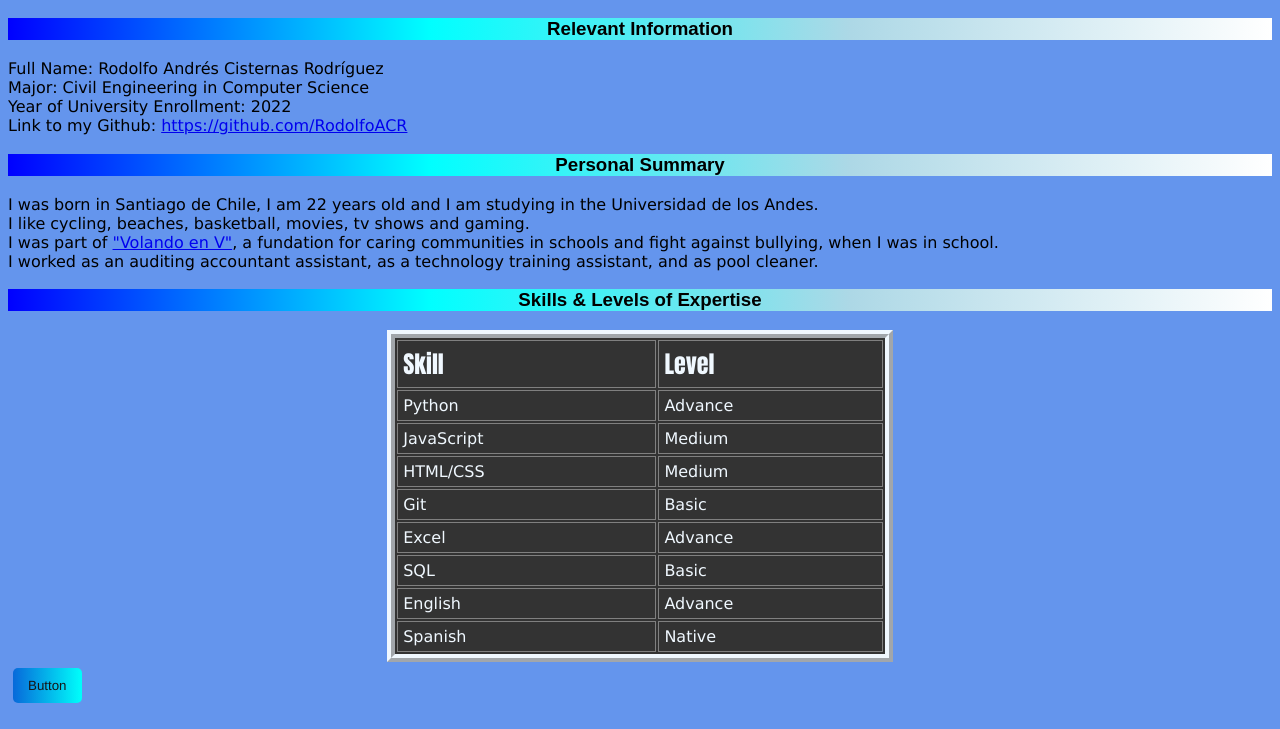
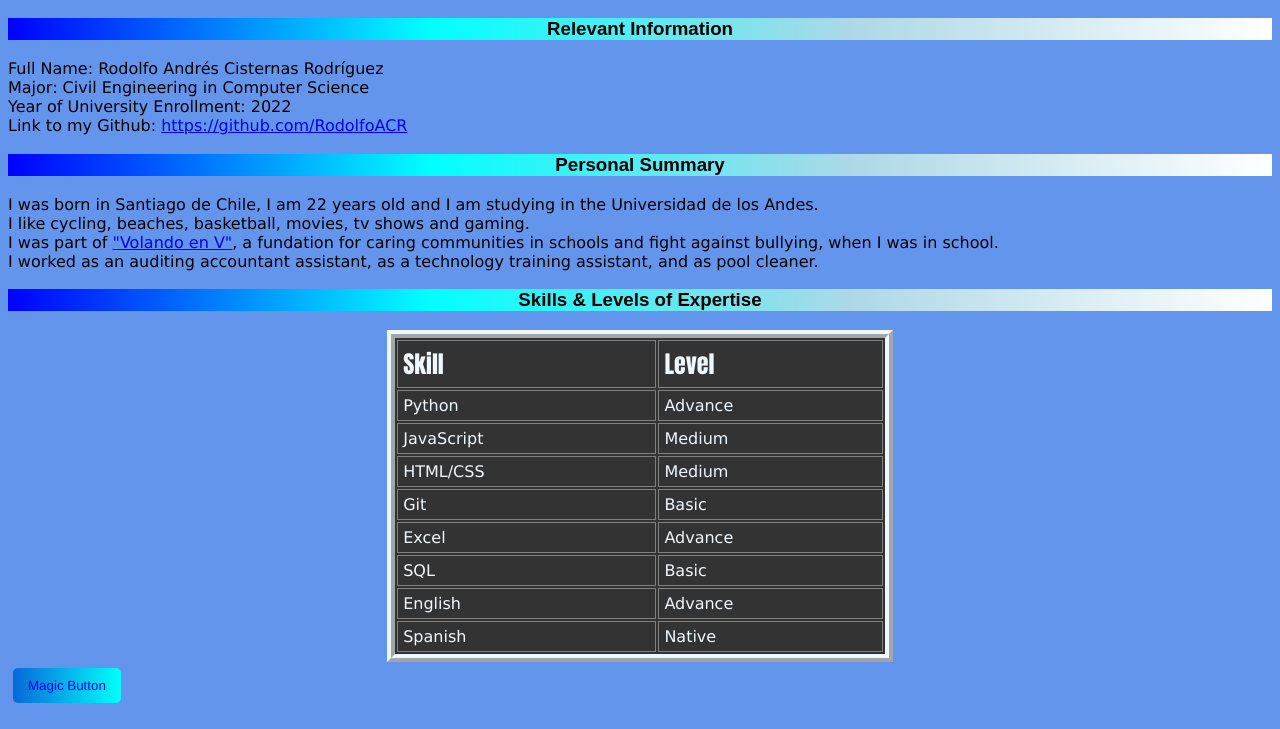
Before and after one commit to RodolfoACR/RodolfoACR.github.io, a plain HTML site: page index.html in a window 1280 px wide. Shown: the part 71-800 px from the top of the page. Drawn offline with Linux system fonts and the light colour scheme.

Commit message:
MAGIC BUTTON

```diff
--- a/index.html
+++ b/index.html
@@ -59,6 +59,6 @@
                 <td>Native</td>
             </tr>
         </table>
-        <button>Button</button>
+        <button><a id="Magic" href="https://www.youtube.com/watch?v=dQw4w9WgXcQ">Magic Button</a></button>
     </body>
 </html>
--- a/style.css
+++ b/style.css
@@ -65,3 +65,7 @@ button {
     font-family: Impact, Haettenschweiler, 'Arial Narrow Bold', sans-serif;
     font-size: x-large;
 }
+
+#Magic {
+    text-decoration: none;
+}
```
